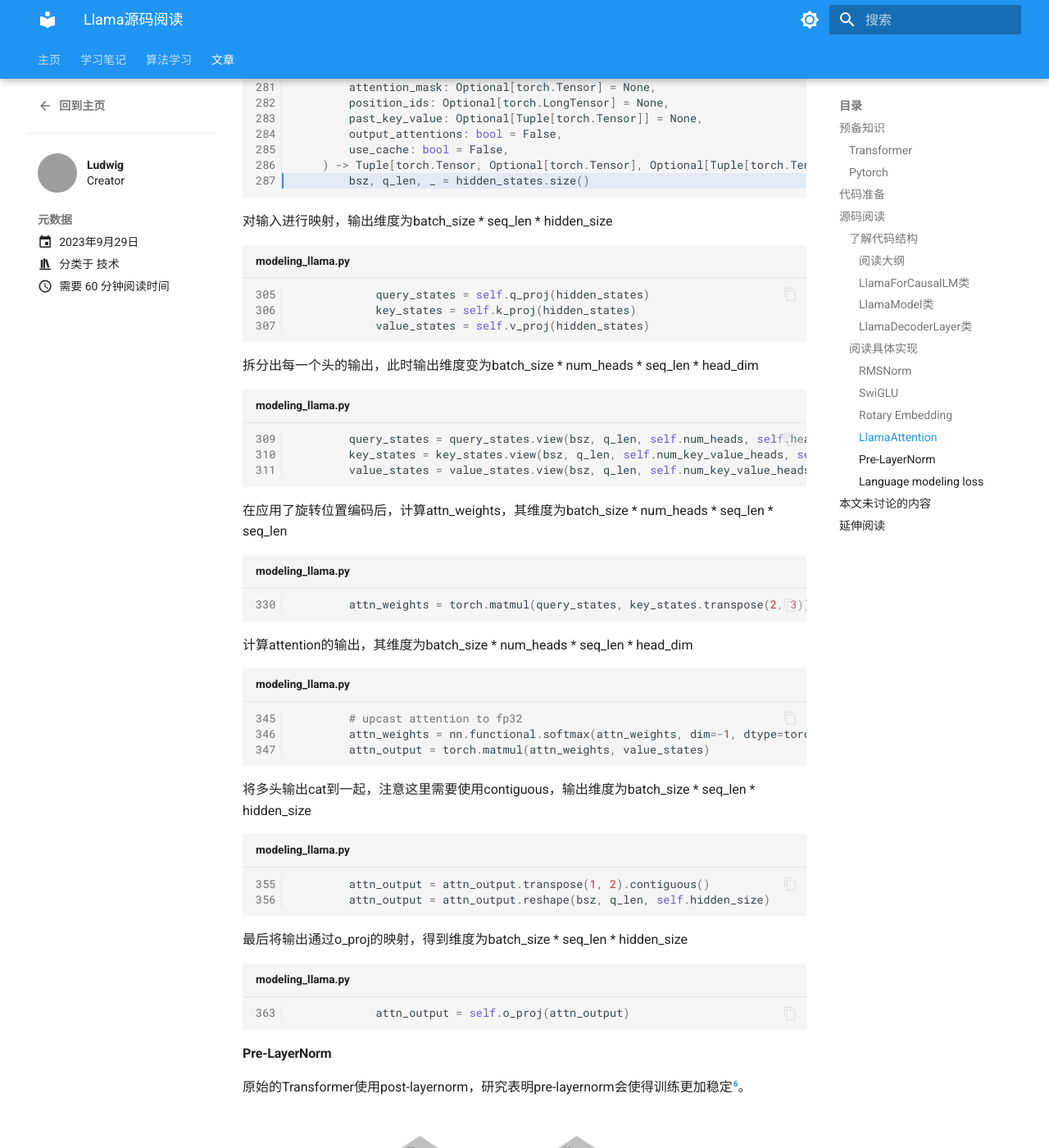
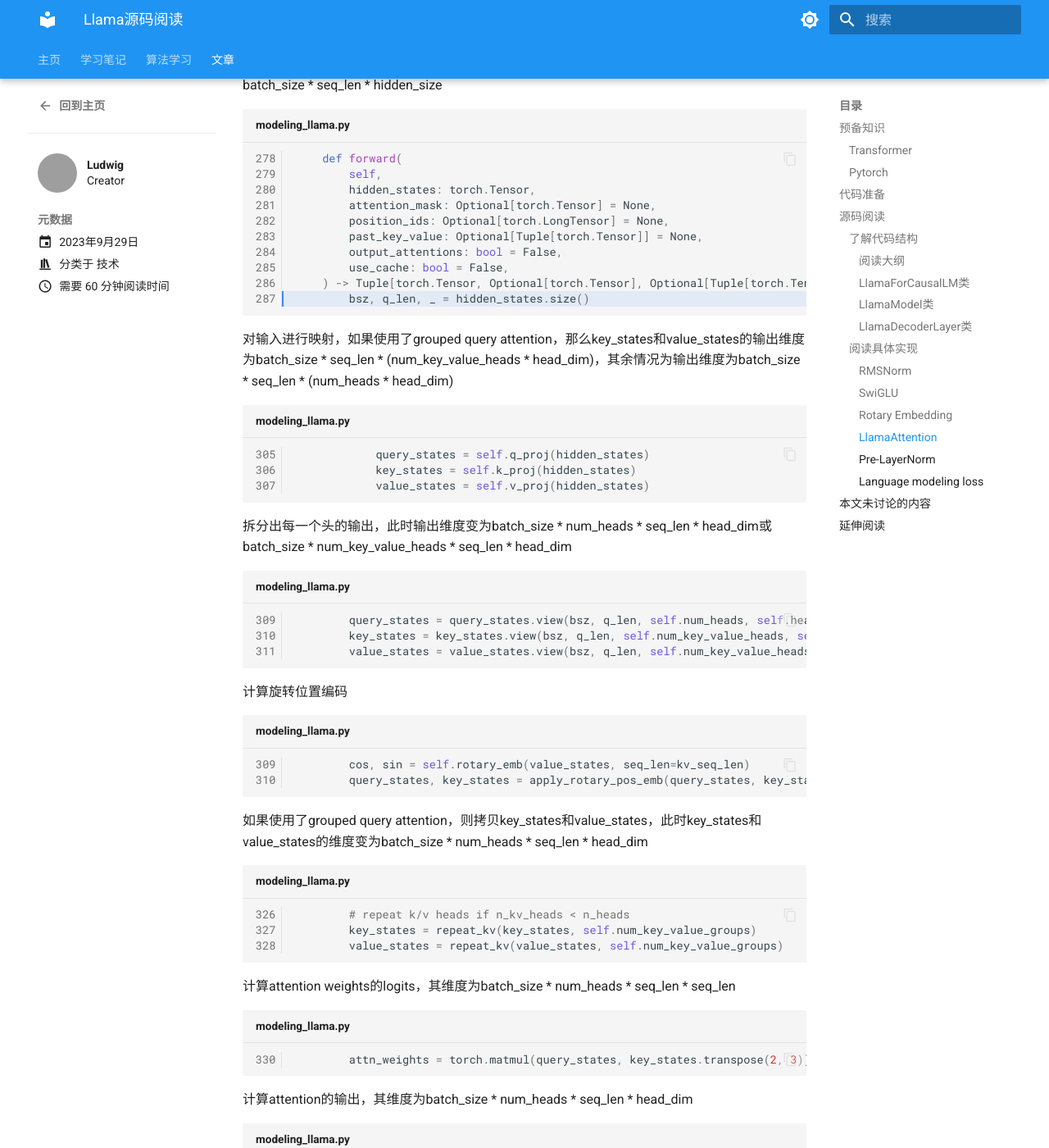
Before and after one commit to cs32963/Notebook, an MkDocs documentation site: the page built from docs/blog/posts/llama_code_reading/llama_code_reading.md, in a window 1280 px wide and 1400 px high, scrolled down 7301 px. Shown: the whole window at 82% size. Built offline with MkDocs 1.6.1 and Material for MkDocs 9.7.7, drawn with Linux system fonts in a browser that asks for light colours; some of the changed text lies outside the part shown; grey boxes are pictures that could not be loaded.

Commit message:
update llama_code_reading.md
add llama2 and its grouped query attention implementation

````diff
--- a/docs/blog/posts/llama_code_reading/llama_code_reading.md
+++ b/docs/blog/posts/llama_code_reading/llama_code_reading.md
@@ -11,7 +11,7 @@ categories:
 
 [Llama](https://ai.meta.com/blog/large-language-model-llama-meta-ai/)[^llama]是由Meta设计，训练并开源的大语言模型。相比于GPT-3，Llama模型更小，但是训练更加充分，性能更强，是开源社区最受欢迎的大模型之一。
 
-本文主要阅读[Huggingface的Llama实现](https://huggingface.co/docs/transformers/v4.31.0/model_doc/llama)，重点关注相对于最早的Transformer[^attention]，Llama采用了哪些新的技术和优化。
+本文主要阅读[Huggingface的Llama实现](https://huggingface.co/docs/transformers/v4.31.0/model_doc/llama)，重点关注相对于最早的Transformer[^attention]，Llama采用了哪些新的技术和优化。此外，这份代码也兼容[Llama2](https://ai.meta.com/research/publications/llama-2-open-foundation-and-fine-tuned-chat-models/)[^llama2]的实现，具体表现在grouped query attention的实现上。
 
 <!-- more -->
 
@@ -246,7 +246,7 @@ def apply_rotary_pos_emb(q, k, cos, sin, position_ids):
 
 #### LlamaAttention
 
-LlamaAttention的主要参数为四个hidden_size * hidden_size的映射矩阵，用于实现多头注意力。
+LlamaAttention的主要参数为四个映射矩阵，用于实现多头注意力。
 
 ```python title="modeling_llama.py" linenums="233" hl_lines="20-23"
 class LlamaAttention(nn.Module):
@@ -275,6 +275,8 @@ class LlamaAttention(nn.Module):
         self._init_rope()
 ```
 
+这里需要注意的是k_proj和v_proj并不一定是hidden_size * (num_heads * head_dim)的，这是因为Llama2使用了grouped query attention，即一些头共享了k和v的映射，这里的num_key_value_heads是真正的k和v头的个数。当num_key_value_heads等于num_heads时，就是最经典的多头注意力。
+
 现在我们走一遍Attention的前向计算过程。首先先明确每个Attention Block的输入维度为batch_size * seq_len * hidden_size
 
 ```python title="modeling_llama.py" linenums="278" hl_lines="10"
@@ -290,7 +292,7 @@ class LlamaAttention(nn.Module):
         bsz, q_len, _ = hidden_states.size()
 ```
 
-对输入进行映射，输出维度为batch_size * seq_len * hidden_size
+对输入进行映射，如果使用了grouped query attention，那么key_states和value_states的输出维度为batch_size * seq_len * (num_key_value_heads * head_dim)，其余情况为输出维度为batch_size * seq_len * (num_heads * head_dim)
 
 ```python title="modeling_llama.py" linenums="305"
             query_states = self.q_proj(hidden_states)
@@ -298,7 +300,7 @@ class LlamaAttention(nn.Module):
             value_states = self.v_proj(hidden_states)
 ```
 
-拆分出每一个头的输出，此时输出维度变为batch_size * num_heads * seq_len * head_dim
+拆分出每一个头的输出，此时输出维度变为batch_size * num_heads * seq_len * head_dim或batch_size * num_key_value_heads * seq_len * head_dim
 
 ```python title="modeling_llama.py" linenums="309"
         query_states = query_states.view(bsz, q_len, self.num_heads, self.head_dim).transpose(1, 2)
@@ -306,7 +308,22 @@ class LlamaAttention(nn.Module):
         value_states = value_states.view(bsz, q_len, self.num_key_value_heads, self.head_dim).transpose(1, 2)
 ```
 
-在应用了旋转位置编码后，计算attn_weights，其维度为batch_size * num_heads * seq_len * seq_len
+计算旋转位置编码
+
+```python title="modeling_llama.py" linenums="309"
+        cos, sin = self.rotary_emb(value_states, seq_len=kv_seq_len)
+        query_states, key_states = apply_rotary_pos_emb(query_states, key_states, cos, sin, position_ids)
+```
+
+如果使用了grouped query attention，则拷贝key_states和value_states，此时key_states和value_states的维度变为batch_size * num_heads * seq_len * head_dim
+
+```python title="modeling_llama.py" linenums="326"
+        # repeat k/v heads if n_kv_heads < n_heads
+        key_states = repeat_kv(key_states, self.num_key_value_groups)
+        value_states = repeat_kv(value_states, self.num_key_value_groups)
+```
+
+计算attention weights的logits，其维度为batch_size * num_heads * seq_len * seq_len
 
 ```python title="modeling_llama.py" linenums="330"
         attn_weights = torch.matmul(query_states, key_states.transpose(2, 3)) / math.sqrt(self.head_dim)
@@ -401,6 +418,7 @@ class LlamaAttention(nn.Module):
 
 
 [^llama]: Touvron et al. [LLaMA: Open and Efficient Foundation Language Models](https://arxiv.org/abs/2302.13971) (arXiv 2023)
+[^llama2]: Touvron et al. [Llama 2: Open Foundation and Fine-Tuned Chat Models](https://arxiv.org/pdf/2307.09288.pdf) (arXiv 2023)
 [^attention]: Vaswani et al. [Attention Is All You Need.](https://proceedings.neurips.cc/paper_files/paper/2017/file/3f5ee243547dee91fbd053c1c4a845aa-Paper.pdf) (NIPS 2017)
 [^layernorm]: Ba et al. [Layer Normalization](https://arxiv.org/abs/1607.06450) (arXiv 2023)
 [^rmsnorm]: Zhang et al. [Root Mean Square Layer Normalization](https://papers.nips.cc/paper_files/paper/2019/file/1e8a19426224ca89e83cef47f1e7f53b-Paper.pdf) (NIPS 2019)
````
